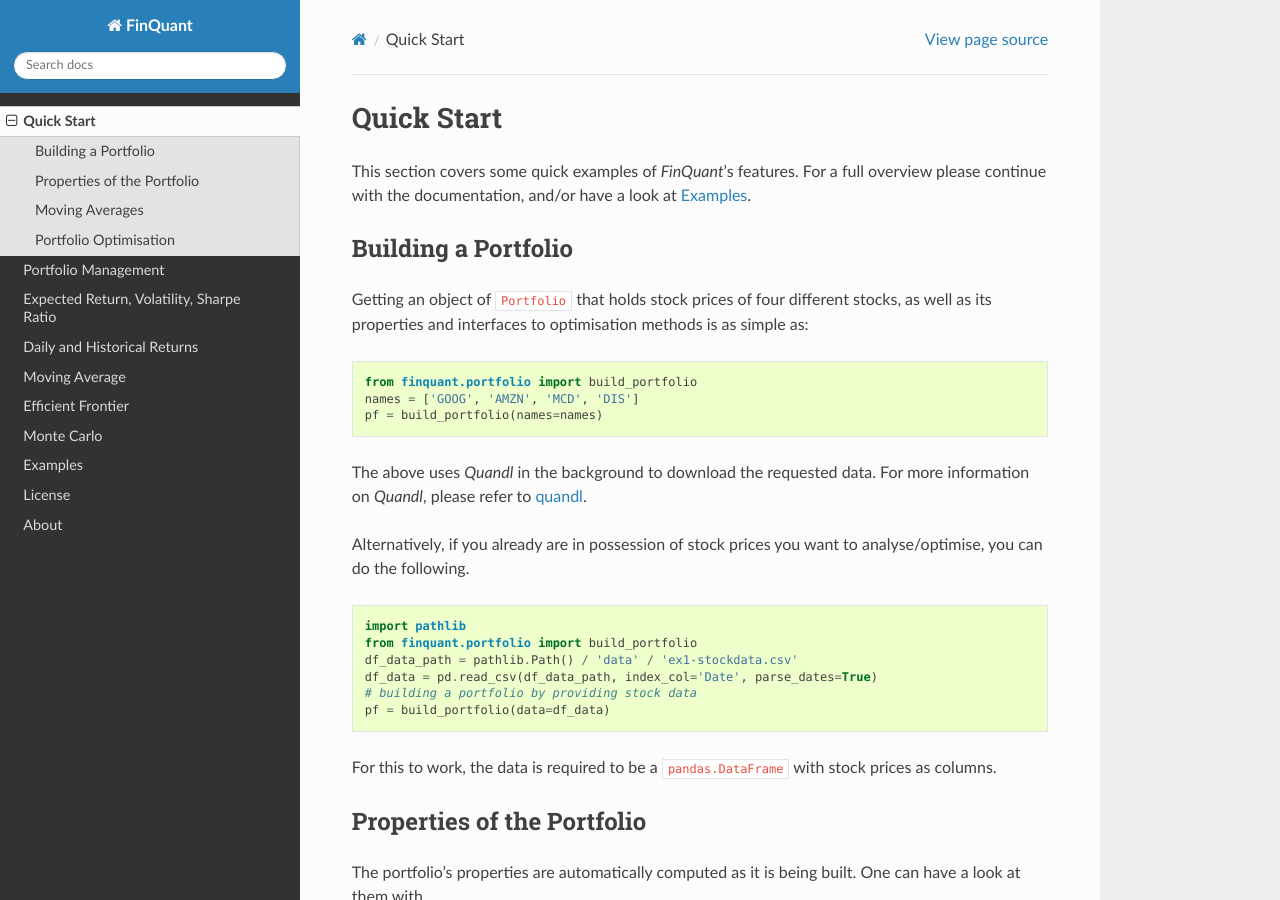
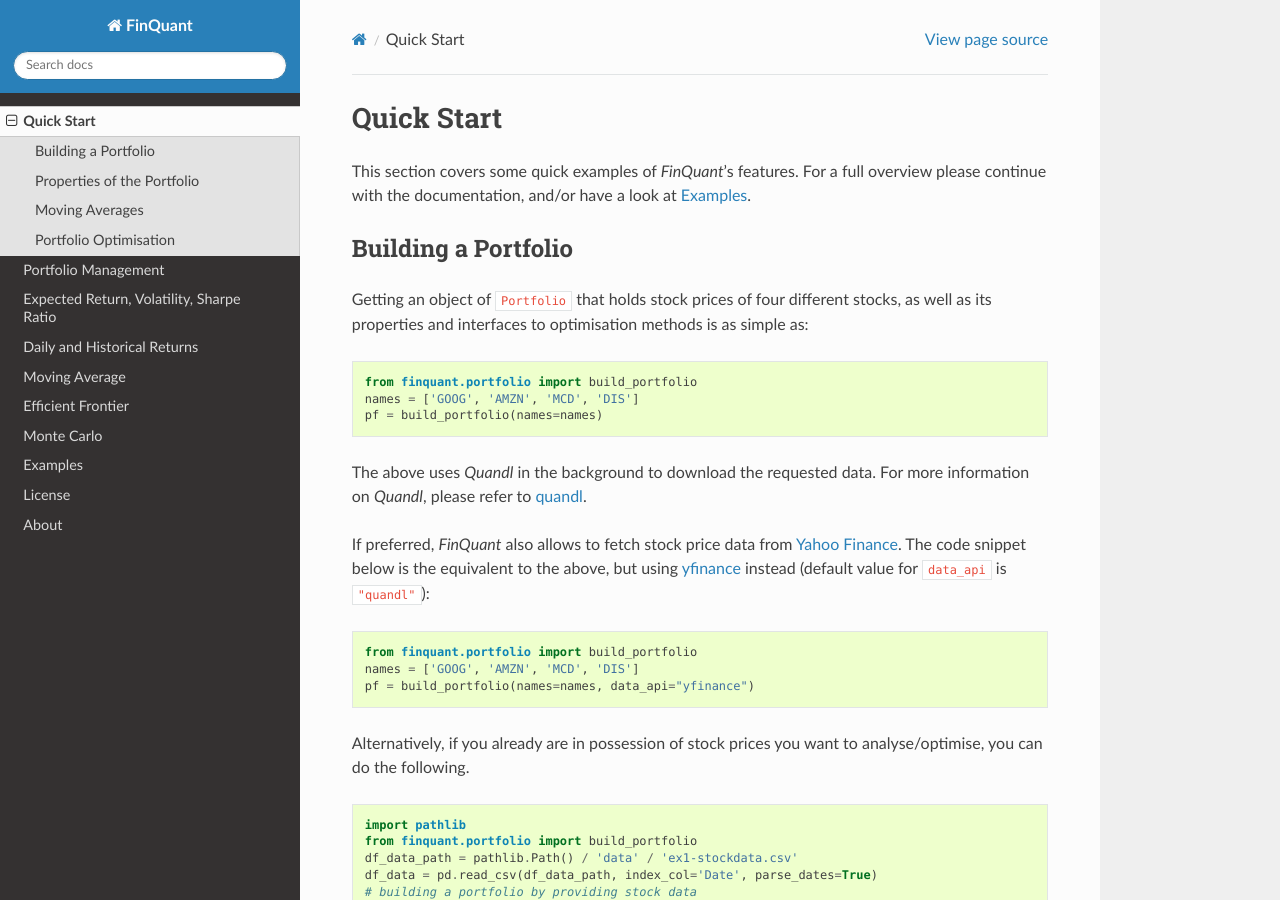
Before and after one commit to fmilthaler/FinQuant, a Sphinx documentation site: the page built from docs/quickstart.rst, in a window 1280 px wide and 900 px high. Built offline with Sphinx 7.4.7 and the Read the Docs theme 2.0.0, drawn with Linux system fonts in a browser that asks for light colours; the version number could not be read and is left out.

Commit message:
Updating documentation to include yfinance

```diff
--- a/docs/index.rst
+++ b/docs/index.rst
@@ -39,6 +39,7 @@ Dependencies
 - ``pandas>=0.17.1``
 - ``matplotlib>=1.5.1``
 - ``quandl>=3.4.5``
+- ``yfinance>=0.1.43``
 - ``scipy>=1.2.0``
 - ``pytest>=2.8.7``
 
--- a/docs/quickstart.rst
+++ b/docs/quickstart.rst
@@ -1,5 +1,8 @@
 .. _quickstart:
 .. _quandl: http://www.quandl.com/
+.. _yfinance: https://pypi.org/project/yfinance/
+.. |yahoofinance| replace:: Yahoo Finance
+.. _yahoofinance: https://finance.yahoo.com/
 
 ###########
 Quick Start
@@ -19,6 +22,14 @@ Getting an object of ``Portfolio`` that holds stock prices of four different sto
     pf = build_portfolio(names=names)
 
 The above uses *Quandl* in the background to download the requested data. For more information on *Quandl*, please refer to quandl_.
+
+If preferred, *FinQuant* also allows to fetch stock price data from |yahoofinance|_. The code snippet below is the equivalent to the above, but using yfinance_ instead (default value for ``data_api`` is ``"quandl"``):
+
+.. code:: python
+
+    from finquant.portfolio import build_portfolio
+    names = ['GOOG', 'AMZN', 'MCD', 'DIS']
+    pf = build_portfolio(names=names, data_api="yfinance")
 
 Alternatively, if you already are in possession of stock prices you want to analyse/optimise, you can do the following.
 
```
Also changed, not shown: docs/examples.rst (+4 -4 lines).
